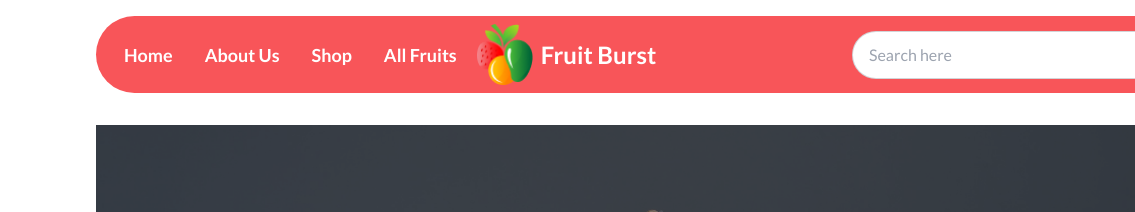
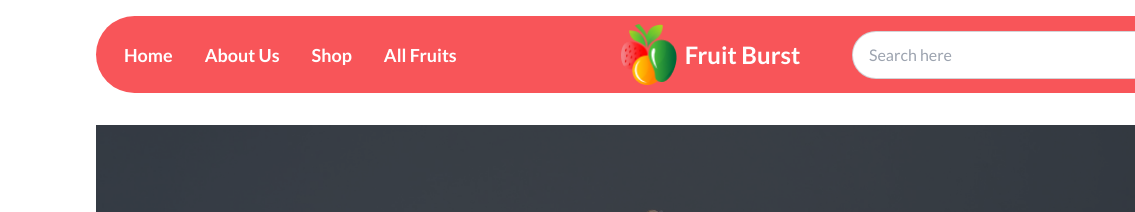
Before and after one commit to Masudrana1002/fruit-brust, a plain HTML site: page index.html in a window 1280 px wide. Shown: the top 212 px of the page, 0-1135 px from the left. Drawn offline with nearby package versions, Linux system fonts and the light colour scheme.

Commit message:
nav responsive

```diff
--- a/index.html
+++ b/index.html
@@ -37,7 +37,6 @@
 </head>
 
 <body class="lato">
-
     <header class="max-w-screen-2xl mx-auto mt-0 px-4 lg:px-24 py-4">
         <nav class="navbar rounded-full bg-white md:bg-common-collor flex flex-row justify-between">
             <div class=" justify-between flex flex-row-reverse">
@@ -58,7 +57,7 @@
                             <li><a>All Fruits</a></li>
                         </ul>
                     </div>
-                    <div class="gap-2 flex flex-row justify-center items-center flex-grow  w-full mr-0 ">
+                    <div class="gap-2 flex flex-row justify-center items-center flex-grow lg:ml-36  w-full mr-0 ">
                         <div>
                             <img class=" w-14" src="./images/logo.png" alt="">
                         </div>
```
